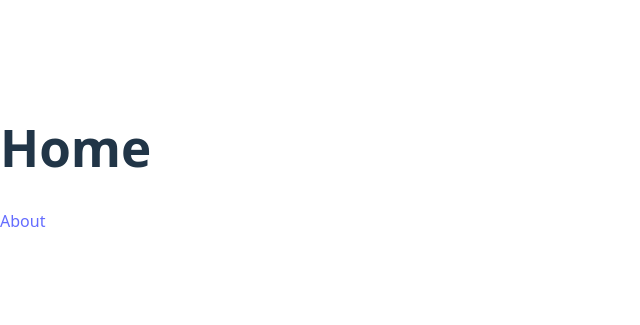
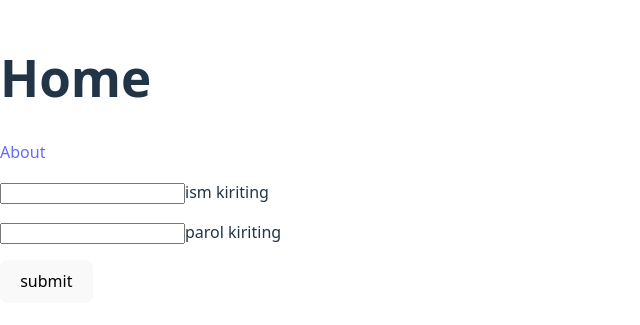
Before and after one commit to alexlab863-sketch/vite-project, a React (Vite) app: page / in a window 1280 px wide. Shown: the part 241-566 px from the top of the page, without its empty margins (0-640 px from the left). Built offline with nearby package versions, Linux system fonts and the light colour scheme.

Commit message:
Forma qo'shdim

```diff
--- a/src/Home.jsx
+++ b/src/Home.jsx
@@ -1,9 +1,26 @@
 import {Link} from "react-router-dom"
 export default function Home() {
+
+  function handleform(e){
+e.preventDefault()
+  }
   return (
     <>
       <h1>Home</h1>
       <Link to="/about">About</Link>
+       <form onSubmit={handleform} className="forma">
+        <p>
+          <input type="text" id="name"/>
+          <label htmlFor="name">ism kiriting</label>
+        </p>
+
+        <p>
+          <input type="password" id="password"/>
+          <label htmlFor="password">parol  kiriting</label>
+        </p>
+
+        <button type="submit">submit</button>
+       </form>
     </>
   )
 }
```
